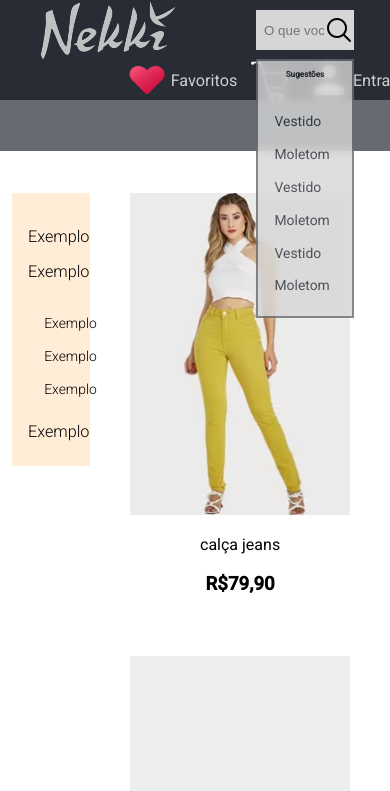
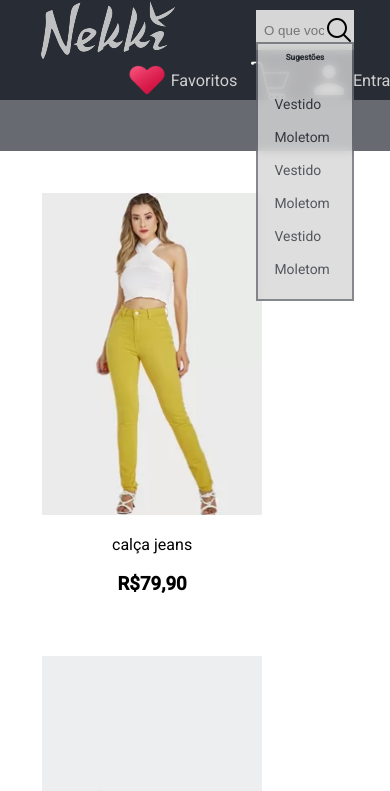
Before and after one commit to BRun0442/Venda-de-roupas, a React (Create React App) app: page / in a window 390 px wide. Shown: the top 791 px of the page. Built offline with nearby package versions, Linux system fonts and the light colour scheme.

Commit message:
responsividade do filtro

```diff
--- a/src/App.css
+++ b/src/App.css
@@ -56,8 +56,22 @@ li{
   height: fit-content;
   display: grid;
   grid-template-columns: auto 80vw;
-  column-gap: 10px;
   padding: 5vh 3vw 2vh 3vw;
+}
+
+@media (max-width: 767px)
+{
+  .body{
+    grid-template-columns: 80vw;
+  }
+
+  .body{
+    margin: 0 auto;
+  }
+
+  .filter{
+    display: none;
+  }
 }
 
 .filter{
--- a/src/components/Finder/finder.css
+++ b/src/components/Finder/finder.css
@@ -42,7 +42,7 @@
 
 .active {
     position: fixed;
-    top: 7vh;
+    top: 5vh;
     background-color: rgb(214, 214, 214);
     width: 25vw;
     padding: 0;
```
